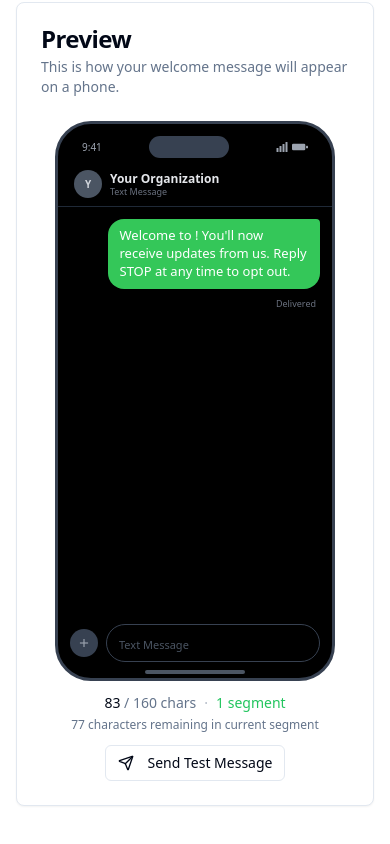
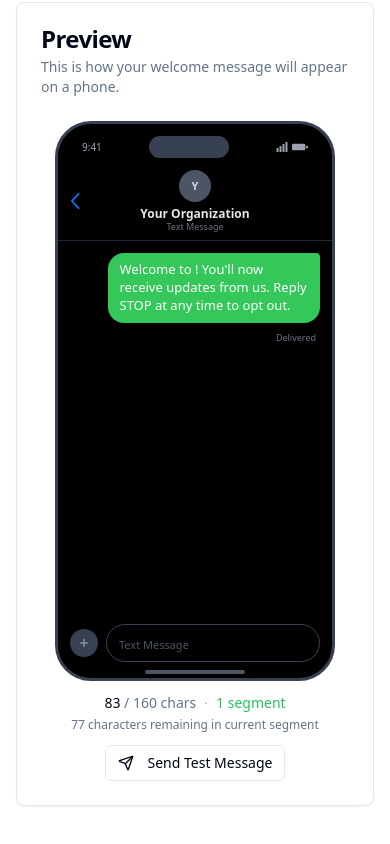
Before and after one commit to MrEvanRoss/civictext, a Next.js app: page /growth/activation-text in a window 390 px wide. Shown: the part 948-1792 px from the top of the page. Built offline with nearby package versions, Linux system fonts and the light colour scheme; no server answers; the database is empty; sample sign-in values are in the browser's storage; what bullmq would draw is missing.

Commit message:
Center contact header in phone preview to match real iPhone Messages
Co-Authored-By: Claude Opus 4.6 <noreply@anthropic.com>

```diff
--- a/src/components/campaigns/phone-preview.tsx
+++ b/src/components/campaigns/phone-preview.tsx
@@ -340,15 +340,26 @@ export function PhonePreview({
           </div>
         </div>
 
-        {/* Contact header */}
-        <div className="border-b border-gray-800 px-4 py-2">
-          <div className="flex items-center gap-2">
-            <div className="h-7 w-7 rounded-full bg-gray-600 flex items-center justify-center">
-              <span className="text-[10px] text-gray-300 font-semibold">
+        {/* Contact header — centered like iOS Messages */}
+        <div className="border-b border-gray-800 px-4 py-2 relative">
+          {/* Back chevron */}
+          <svg
+            className="absolute left-3 top-1/2 -translate-y-1/2 text-[#007AFF]"
+            width="10"
+            height="16"
+            viewBox="0 0 10 18"
+            fill="none"
+            aria-hidden="true"
+          >
+            <path d="M9 1L1.5 9L9 17" stroke="currentColor" strokeWidth="2" strokeLinecap="round" strokeLinejoin="round" />
+          </svg>
+          <div className="flex flex-col items-center gap-1">
+            <div className="h-8 w-8 rounded-full bg-gray-600 flex items-center justify-center">
+              <span className="text-[11px] text-gray-300 font-semibold">
                 {displayName.charAt(0).toUpperCase()}
               </span>
             </div>
-            <div>
+            <div className="text-center">
               <p className="text-xs font-semibold text-gray-200 leading-tight">
                 {displayName}
               </p>
```
